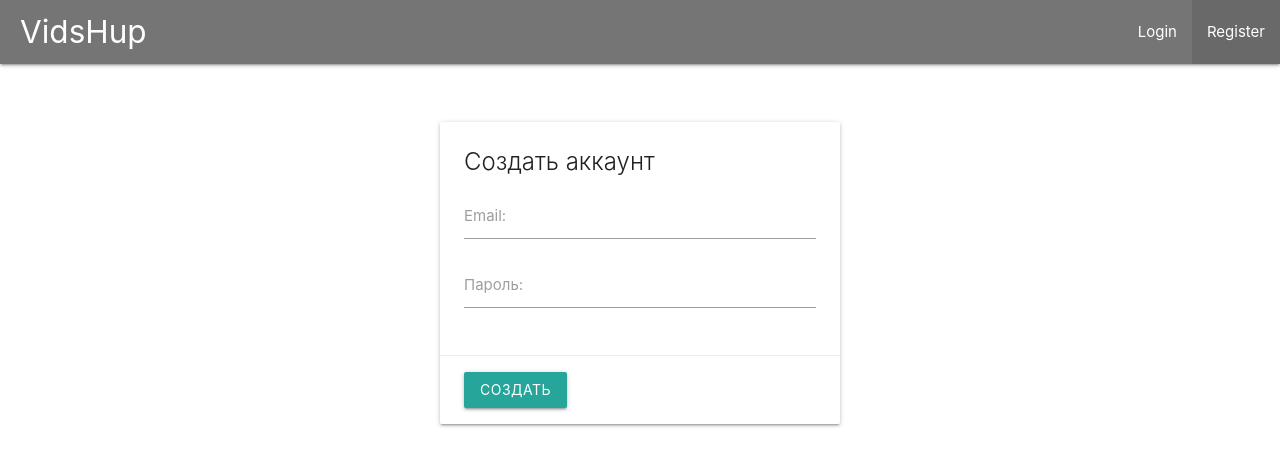
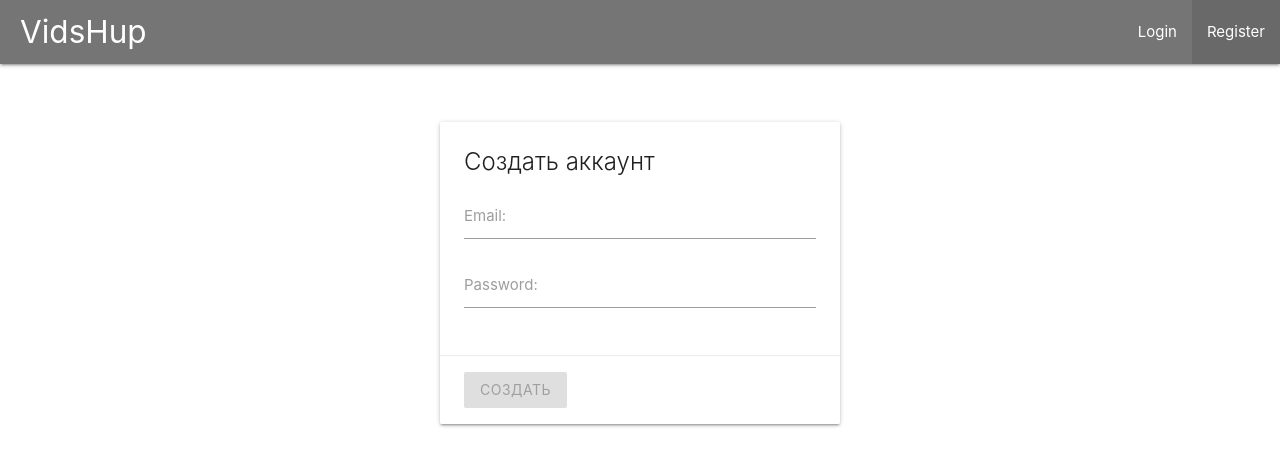
Before and after one commit to azazely85/rxjs, an Angular app in the folder client/: page /register in a window 1280 px wide. Shown: the top 466 px of the page. Built offline with nearby package versions, Linux system fonts and the light colour scheme.

Commit message:
add guard and finish register

```diff
--- a/client/src/app/login-page/login-page.component.ts
+++ b/client/src/app/login-page/login-page.component.ts
@@ -18,11 +18,13 @@ export class LoginPageComponent implements OnInit, OnDestroy {
     private auth: AuthService,
     private router: Router,
     private route: ActivatedRoute) { }
+
   ngOnDestroy() {
     if (this.aSub) {
       this.aSub.unsubscribe()
     }
   }
+
   ngOnInit() {
     this.form = new FormGroup({
       email: new FormControl(null, [Validators.required, Validators.email]),
--- a/client/src/app/register-page/register-page.component.html
+++ b/client/src/app/register-page/register-page.component.html
@@ -1,16 +1,39 @@
-<div class="card">
+<form class="card" [formGroup]="form" (ngSubmit)="onSubmit()">
   <div class="card-content">
     <span class="card-title">Создать аккаунт</span>
     <div class="input-field">
-      <input id="email" type="email" required>
+      <input id="email" type="email" formControlName="email"
+             [ngClass]="{'invalid': form.get('email').invalid && form.get('email').touched}">
       <label for="email">Email:</label>
+      <span class="helper-text red-text" *ngIf="form.get('email').invalid && form.get('email').touched">
+        <span class="helper-text red-text" *ngIf="form.get('email').errors['required']">
+          Email is required
+        </span>
+        <span class="helper-text red-text" *ngIf="form.get('email').errors['email']">
+          Email is not valid
+        </span>
+      </span>
     </div>
     <div class="input-field">
-      <input id="password" type="password" required>
-      <label for="password">Пароль:</label>
+      <input id="password" type="password" formControlName="password"
+             [ngClass]="{'invalid': form.get('password').invalid && form.get('password').touched}">
+      <label for="password">Password:</label>
+      <span class="helper-text red-text" *ngIf="form.get('password').invalid && form.get('password').touched">
+        <span class="helper-text red-text" *ngIf="form.get('password').errors['required']">
+          Password is required
+        </span>
+        <span class="helper-text red-text"
+              *ngIf="form.get('password').errors['minlength']
+              && form.get('password').errors['minlength']['requiredLength']">
+          Password min length {{form.get('password').errors['minlength']['requiredLength']}}.
+          Now password length {{form.get('password').errors['minlength']['actualLength']}}
+        </span>
+      </span>
     </div>
   </div>
   <div class="card-action">
-    <button class="modal-action btn waves-effect">Создать</button>
+    <button type="submit" class="modal-action btn waves-effect" [disabled]="form.invalid || form.disabled">
+      Создать
+    </button>
   </div>
-</div>
+</form>
--- a/client/src/app/register-page/register-page.component.ts
+++ b/client/src/app/register-page/register-page.component.ts
@@ -1,15 +1,56 @@
-import { Component, OnInit } from '@angular/core';
+import { Component, OnDestroy, OnInit } from '@angular/core';
+import { FormControl, FormGroup, Validators } from '@angular/forms';
+import { Subscription } from 'rxjs';
+import { AuthService } from '../shared/services/auth.service';
+import { ActivatedRoute, Params, Router } from '@angular/router';
 
 @Component({
   selector: 'app-register-page',
   templateUrl: './register-page.component.html',
   styleUrls: ['./register-page.component.css']
 })
-export class RegisterPageComponent implements OnInit {
+export class RegisterPageComponent implements OnInit, OnDestroy {
 
-  constructor() { }
+  form: FormGroup;
+  aSub: Subscription;
+
+  constructor( private auth: AuthService,
+               private router: Router,
+               private route: ActivatedRoute) { }
+
+  ngOnDestroy() {
+    if (this.aSub) {
+      this.aSub.unsubscribe()
+    }
+  }
 
   ngOnInit() {
+    this.form = new FormGroup({
+      email: new FormControl(null, [Validators.required, Validators.email]),
+      password: new FormControl(null, [Validators.required, Validators.minLength(6)])
+    });
+    this.route.queryParams.subscribe((params: Params) =>{
+      if (params['registered']) {
+
+      } else if (params['accessDenied']) {
+
+      }
+    });
+  }
+
+  onSubmit() {
+    this.form.disable();
+    this.aSub = this.auth.register(this.form.value).subscribe(
+      () => this.router.navigate(['/login'], {
+        queryParams: {
+          registered: true
+        }
+      }),
+      error => {
+        console.warn(error)
+        this.form.enable();
+      }
+    )
   }
 
 }
--- a/client/src/app/shared/services/auth.service.ts
+++ b/client/src/app/shared/services/auth.service.ts
@@ -2,20 +2,56 @@ import { Injectable } from '@angular/core';
 import { User } from '../interfaces';
 import { HttpClient } from '@angular/common/http';
 import { Observable } from 'rxjs';
+import { tap } from 'rxjs/operators';
 
 @Injectable({
   providedIn: 'root'
 })
 export class AuthService {
+  private token = null;
+
   constructor(private http: HttpClient) {
 
   }
 
   login(user: User): Observable<{ token: string }> {
     return this.http.post<{ token: string }>('/api/auth/login', user)
+      .pipe(
+        tap(
+          ({ token }) => {
+            localStorage.setItem('auth-token', token);
+            this.setToken(token);
+          }
+        )
+      )
   }
 
-  register() {
+  register(user: User): Observable<User> {
+    return this.http.post<User>('/api/auth/register', user)
+      // .pipe(
+      //   tap(
+      //     ({ token }) => {
+      //       localStorage.setItem('auth-token', token);
+      //       this.setToken(token);
+      //     }
+      //   )
+      // )
+  }
 
+  setToken(token) {
+    this.token = token
+  }
+
+  getToken(): string {
+    return this.token
+  }
+
+  isAuthentificated(): boolean {
+    return !!this.token
+  }
+
+  logout() {
+    this.token = null;
+    localStorage.clear();
   }
 }
```
Also changed, not shown: client/src/app/shared/classes/auth.guard.ts (added).
